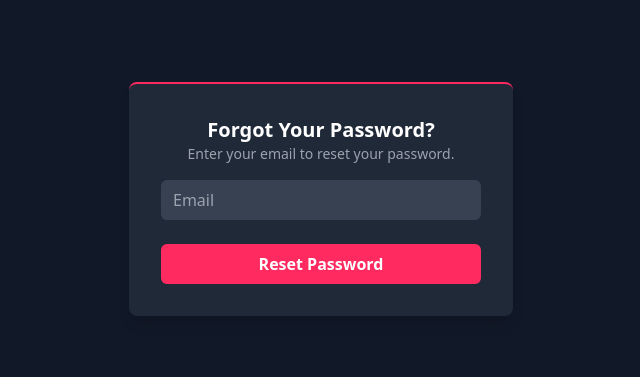
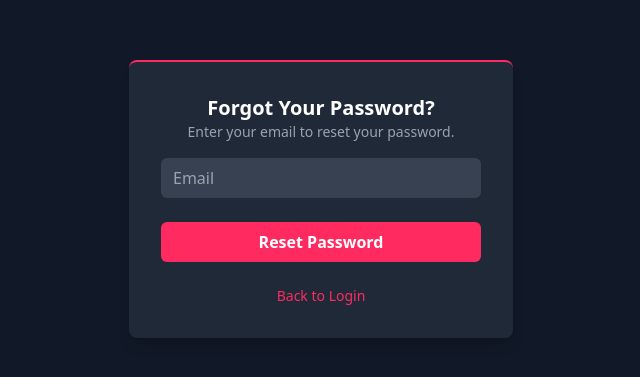
Before and after one commit to nguyenninh1212212/advance-web-group, a React (Vite) app: page /auth/forgot-password in a window 1280 px wide. Shown: the part 201-578 px from the top of the page, without its empty margins (319-959 px from the left). Built offline with nearby package versions, Linux system fonts and the light colour scheme.

Commit message:
Update ForgotPassword.tsx

```diff
--- a/src/page/Auth/ForgotPassword.tsx
+++ b/src/page/Auth/ForgotPassword.tsx
@@ -82,6 +82,14 @@ const ForgotPassword = () => {
           >
             Reset Password
           </button>
+                        <p className="text-center text-gray-400 text-sm">
+                <a
+                  href="/auth/login"
+                  className="text-primary-200 hover:underline"
+                >
+                  Back to Login
+                </a>
+              </p>
         </div>
       </div>
 
@@ -119,6 +127,7 @@ const ForgotPassword = () => {
                   Resend OTP
                 </a>
               </p>
+
             </div>
           </div>
         </div>
```
